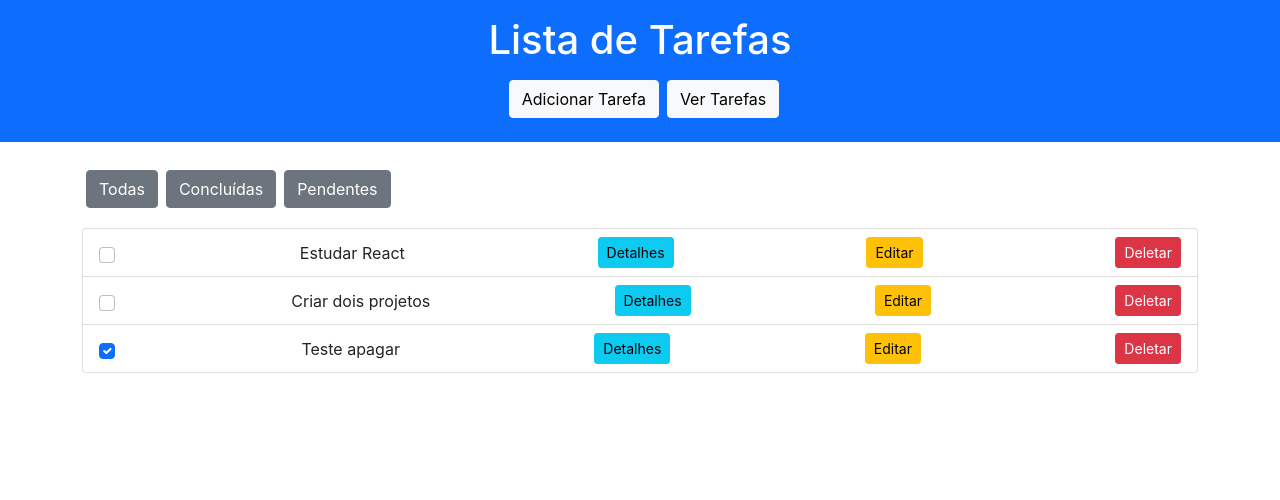
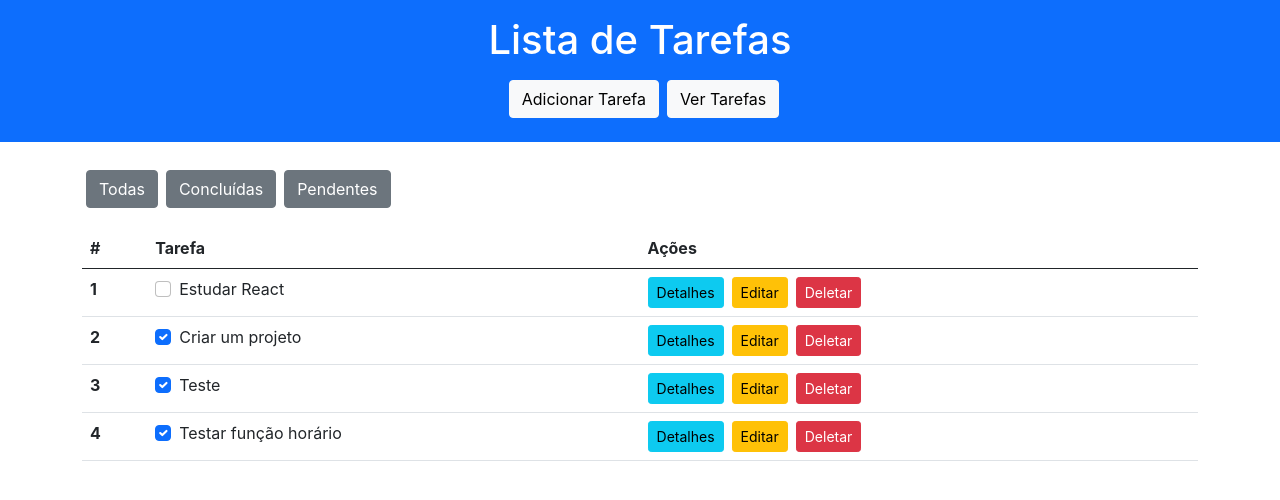
Before and after one commit to rulir7/atividade, a React (Create React App) app: page /tasks in a window 1280 px wide. Shown: the top 500 px of the page. Built offline with nearby package versions, Linux system fonts and the light colour scheme; data requests are answered from the project's data file.

Commit message:
atualizacao detalhe com data/hora criacao e data/hora concluida

```diff
--- a/package.json
+++ b/package.json
@@ -4,6 +4,7 @@
   "private": true,
   "dependencies": {
     "cra-template": "1.2.0",
+    "date-fns": "^4.1.0",
     "react": "^19.0.0",
     "react-dom": "^19.0.0",
     "react-router-dom": "^7.1.5",
--- a/src/componentes/TaskForm.js
+++ b/src/componentes/TaskForm.js
@@ -8,7 +8,12 @@ function TaskForm() {
   const navigate = useNavigate();
 
   const addTask = () => {
-    const newTaskObj = { title: newTask, completed: false };
+    const newTaskObj = {
+      title: newTask,
+      completed: false,
+      createdAt: new Date().toISOString(),
+      completedAt: null,
+    };
     fetch("http://localhost:3000/tasks", {
       method: "POST",
       headers: { "Content-Type": "application/json" },
--- a/src/componentes/TaskItem.js
+++ b/src/componentes/TaskItem.js
@@ -1,18 +1,20 @@
 import React, { useState } from "react";
+import { format } from "date-fns";
 
-function TaskItem({ task, setTasks }) {
+function TaskItem({ task, setTasks, index }) {
   const [isEditing, setIsEditing] = useState(false);
   const [editedTitle, setEditedTitle] = useState(task.title);
 
   const toggleTask = () => {
+    const completedAt = !task.completed ? new Date().toISOString() : null;
     fetch(`http://localhost:3000/tasks/${task.id}`, {
       method: "PATCH",
       headers: { "Content-Type": "application/json" },
-      body: JSON.stringify({ completed: !task.completed }),
+      body: JSON.stringify({ completed: !task.completed, completedAt }),
     }).then(() => {
       setTasks((prev) =>
         prev.map((t) =>
-          t.id === task.id ? { ...t, completed: !t.completed } : t
+          t.id === task.id ? { ...t, completed: !t.completed, completedAt } : t
         )
       );
     });
@@ -39,11 +41,19 @@ function TaskItem({ task, setTasks }) {
     });
   };
 
+  const formatDate = (dateString) => {
+    if (!dateString) return "N/A";
+    const date = new Date(dateString);
+    return format(date, "dd-MM-yyyy HH:mm:ss");
+  };
+
   return (
-    <li className="list-group-item d-flex justify-content-between align-items-center">
+    <tr>
+      <th scope="row">{index}</th>
+      <td>
         <input
           type="checkbox"
-        className="form-check-input"
+          className="form-check-input me-2"
           checked={task.completed}
           onChange={toggleTask}
         />
@@ -56,12 +66,18 @@ function TaskItem({ task, setTasks }) {
         ) : (
           <span>{task.title}</span>
         )}
+      </td>
+      <td>
         <button
-        className="btn btn-sm btn-info ms-2"
+          className="btn btn-sm btn-info me-2"
           onClick={() =>
             alert(
               `Tarefa: ${task.title}\nStatus: ${
                 task.completed ? "Concluída" : "Pendente"
+              }\nData de Criação: ${formatDate(
+                task.createdAt
+              )}\nData de Conclusão: ${
+                task.completedAt ? formatDate(task.completedAt) : "N/A"
               }`
             )
           }
@@ -69,21 +85,22 @@ function TaskItem({ task, setTasks }) {
           Detalhes
         </button>
         {isEditing ? (
-        <button className="btn btn-sm btn-primary ms-2" onClick={saveEdit}>
+          <button className="btn btn-sm btn-primary me-2" onClick={saveEdit}>
             Salvar
           </button>
         ) : (
           <button
-          className="btn btn-sm btn-warning ms-2"
+            className="btn btn-sm btn-warning me-2"
             onClick={() => setIsEditing(true)}
           >
             Editar
           </button>
         )}
-      <button className="btn btn-sm btn-danger ms-2" onClick={deleteTask}>
+        <button className="btn btn-sm btn-danger" onClick={deleteTask}>
           Deletar
         </button>
-    </li>
+      </td>
+    </tr>
   );
 }
 
--- a/src/componentes/TaskList.js
+++ b/src/componentes/TaskList.js
@@ -33,11 +33,25 @@ function TaskList() {
           Pendentes
         </button>
       </div>
-      <ul className="list-group">
-        {filteredTasks.map((task) => (
-          <TaskItem key={task.id} task={task} setTasks={setTasks} />
-        ))}
-      </ul>
+      <table className="table">
+        <thead>
+          <tr>
+            <th scope="col">#</th>
+            <th scope="col">Tarefa</th>
+            <th scope="col">Ações</th>
+          </tr>
+        </thead>
+        <tbody>
+          {filteredTasks.map((task, index) => (
+            <TaskItem
+              key={task.id}
+              task={task}
+              setTasks={setTasks}
+              index={index + 1}
+            />
+          ))}
+        </tbody>
+      </table>
     </div>
   );
 }
--- a/src/dados/db.json
+++ b/src/dados/db.json
@@ -3,17 +3,30 @@
     {
       "id": "1",
       "title": "Estudar React",
-      "completed": false
+      "completed": false,
+      "createdAt": "2023-10-01T10:00:00Z",
+      "completedAt": null
     },
     {
       "id": "2",
-      "title": "Criar dois projetos",
-      "completed": false
+      "title": "Criar um projeto",
+      "completed": true,
+      "createdAt": "2023-10-02T11:00:00Z",
+      "completedAt": "2025-02-12T12:44:39.491Z"
     },
     {
-      "id": "33e4",
-      "title": "Teste apagar",
-      "completed": true
+      "id": "e3ec",
+      "title": "Teste",
+      "completed": true,
+      "createdAt": "2023-10-03T12:00:00Z",
+      "completedAt": "2025-02-12T13:27:42.325Z"
+    },
+    {
+      "id": "ffbd",
+      "title": "Testar função horário",
+      "completed": true,
+      "createdAt": "2025-02-12T13:28:01.120Z",
+      "completedAt": "2025-02-12T13:28:06.840Z"
     }
   ]
 }
```
Also changed, not shown: 2 other files (tests, documents, lock files or other folders). Lines whose indentation alone changed are shown as unchanged.
